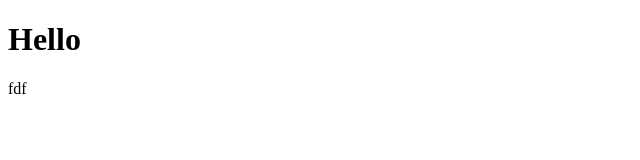
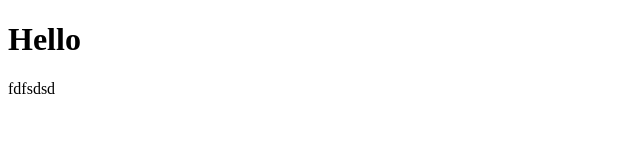
Before and after one commit to Norozkhani/git-test, a plain HTML site: page index.html in a window 1280 px wide. Shown: the full height of the page, 0-640 px from the left. Drawn offline with Linux system fonts and the light colour scheme.

Commit message:
more text

```diff
--- a/index.html
+++ b/index.html
@@ -8,6 +8,6 @@
   </head>
   <body>
     <h1>Hello</h1>
-    fdf
+    fdfsdsd
   </body>
 </html>
```
